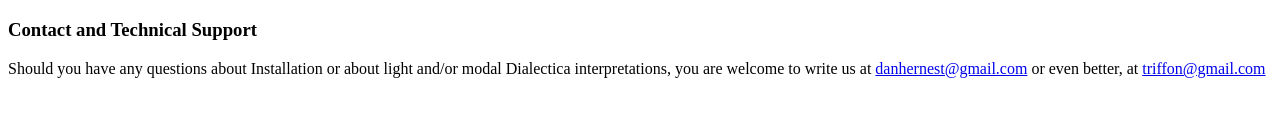
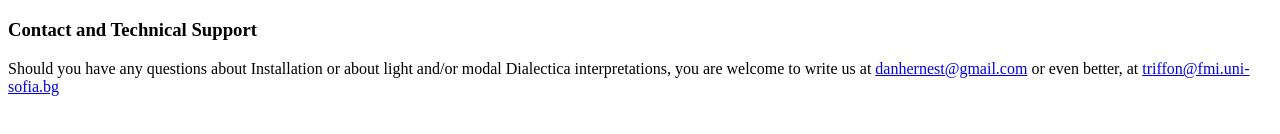
Before and after one commit to triffon/mlfd, a plain HTML site: page index.html in a window 1280 px wide. Shown: the part 568-702 px from the top of the page. Drawn offline with Linux system fonts and the light colour scheme.

Commit message:
Updated Trifon's email to @fmi

```diff
--- a/index.html
+++ b/index.html
@@ -84,7 +84,7 @@ unzip in the root folder "C:\"  then you are done.
 <h3>Contact and Technical Support</h3>
 Should you have any questions about Installation or about light and/or modal Dialectica interpretations,
 you are welcome to write us at <A href="mailto:danhernest@gmail.com">danhernest@gmail.com</A> or even better,
-   at <FONT color="#008000"><A href="mailto:triffon@gmail.com">triffon@gmail.com</A></FONT>
+   at <FONT color="#008000"><A href="mailto:triffon@fmi.uni-sofia.bg">triffon@fmi.uni-sofia.bg</A></FONT>
 <BR><BR>
 </BODY>
 </HTML>
```
